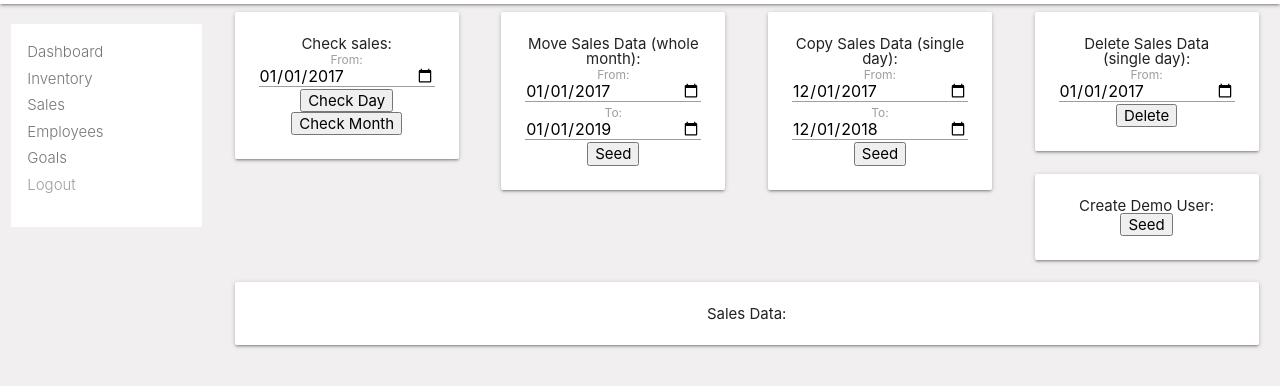
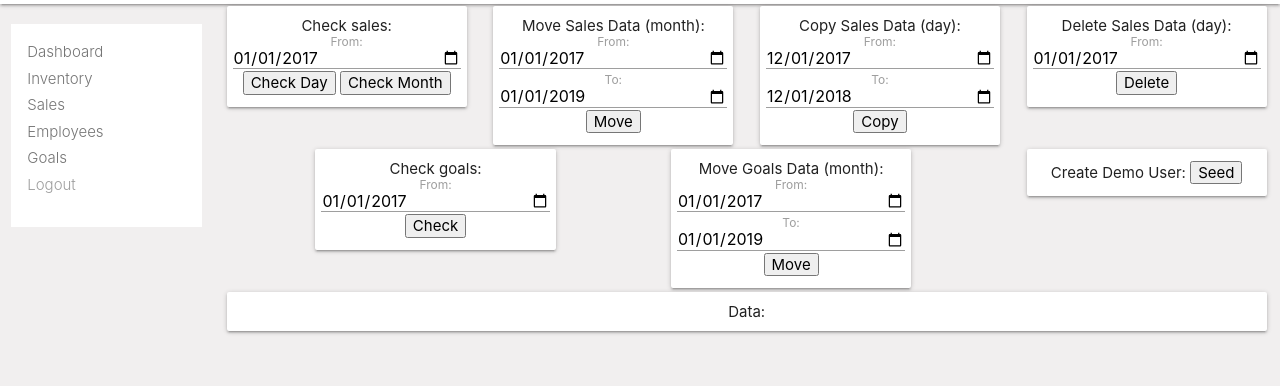
Before and after one commit to JoleenTsai/io.n, a website: page public/utilities.html in a window 1280 px wide. Shown: the part 60-446 px from the top of the page. Drawn offline with nearby package versions, Linux system fonts and the light colour scheme; sample sign-in values are in the browser's storage.

Commit message:
seed goals utility

```diff
--- a/public/utilities.html
+++ b/public/utilities.html
@@ -13,6 +13,17 @@
     <link rel="stylesheet" href="https://cdnjs.cloudflare.com/ajax/libs/materialize/0.98.0/css/materialize.min.css">
     <link rel="stylesheet" href="./assets/CSS/styles.css">
     <style>
+        .mainContent {
+            display: flex;
+            flex-wrap: wrap;
+        }
+        .card {
+            margin: 2px;
+            padding: 2px;
+        }
+        .card-content {
+            padding: 10px 4px !important;
+        }
         input {
         margin-bottom: 2px!important;
         height: unset!important;
@@ -86,14 +97,14 @@
                 <div class="col s12 m3 l3">
                     <div class="card">
                         <div class="card-content">
-                            Move Sales Data (whole month):
+                            Move Sales Data (month):
                             <form>
                                 <label for="movefrom">From:</label>
                                 <input onchange='changeCheckDate(this)' type="date" name="movefrom" id="moveFromDate" value='2017-01-01'>
                                 <label for="moveto">To:</label>
                                 <input onchange='changeCheckDate(this)' type="date" name="moveto" id="moveToDate" value='2019-01-01'>
                             </form>
-                            <button onclick="moveSales()">Seed</button>
+                            <button onclick="moveSales()">Move</button>
                         </div>
                     </div>
                 </div>
@@ -101,21 +112,21 @@
                 <div class="col s12 m3 l3">
                     <div class="card">
                         <div class="card-content">
-                            Copy Sales Data (single day):
+                            Copy Sales Data (day):
                             <form>
                                 <label for="copyfrom">From:</label>
                                 <input onchange='changeCheckDate(this)' type="date" name="copyfrom" id="copyFromDate" value='2017-12-01'>
                                 <label for="copyto">To:</label>
                                 <input onchange='changeCheckDate(this)' type="date" name="copyto" id="copyToDate" value='2018-12-01'>
                             </form>
-                            <button onclick="copySales()">Seed</button>
+                            <button onclick="copySales()">Copy</button>
                         </div>
                     </div>
                 </div>
                 <div class="col s12 m3 l3">
                     <div class="card">
                         <div class="card-content">
-                            Delete Sales Data (single day):
+                            Delete Sales Data (day):
                             <form>
                                 <label for="deletefrom">From:</label>
                                 <input onchange='changeCheckDate(this)' type="date" name="deletefrom" id="deleteFromDate" value='2017-01-01'>
@@ -124,6 +135,49 @@
                         </div>
                     </div>
                 </div>
+
+                <div class="col s12 m3 l3">
+                    <div class="card">
+                        <div class="card-content">
+                            Check goals:
+                            <form>
+                                <label for="checkgoals">From:</label>
+                                <input class='input' type="date" name="checkgoals" id="checkGoalsDate" value='2017-01-01'>
+                            </form>
+                            <button onclick="checkGoals()">Check</button>
+                        </div>
+                    </div>
+                </div>
+
+                <div class="col s12 m3 l3">
+                    <div class="card">
+                        <div class="card-content">
+                            Move Goals Data (month):
+                            <form>
+                                <label for="goalmovefrom">From:</label>
+                                <input onchange='changeCheckDate(this)' type="date" name="goalmovefrom" id="moveGoalsFromDate" value='2017-01-01'>
+                                <label for="goalmoveto">To:</label>
+                                <input onchange='changeCheckDate(this)' type="date" name="goalmoveto" id="moveGoalsToDate" value='2019-01-01'>
+                            </form>
+                            <button onclick="moveSales()">Move</button>
+                        </div>
+                    </div>
+                </div>
+
+                <!-- <div class="col s12 m3 l3">
+                    <div class="card">
+                        <div class="card-content">
+                            Move Inventory Data (month):
+                            <form>
+                                <label for="invmovefrom">From:</label>
+                                <input onchange='changeCheckDate(this)' type="date" name="invmovefrom" id="invMoveFromDate" value='2017-01-01'>
+                                <label for="invmoveto">To:</label>
+                                <input onchange='changeCheckDate(this)' type="date" name="invmoveto" id="invMoveToDate" value='2019-01-01'>
+                            </form>
+                            <button onclick="moveSales()">Move</button>
+                        </div>
+                    </div>
+                </div> -->
 
                 <div class="col s12 m3 l3">
                     <div class="card">
@@ -138,7 +192,7 @@
                     <div class="card">
 
                         <div class="card-content">
-                            Sales Data:
+                            Data:
                             <div id="salesData">
 
                             </div>
@@ -159,6 +213,7 @@
     <script>
         function changeCheckDate(elem) {
             document.getElementById('checkSalesDate').value = elem.value
+            document.getElementById('checkGoalsDate').value = elem.value
         }
         function checkSales(period) {
             event.preventDefault()
@@ -188,29 +243,64 @@
                 })
                 .catch(e => console.log(e))
         }
+
         function moveSales() {
             event.preventDefault()
             const fromDate = moment(document.getElementById('moveFromDate').value).startOf('month').format("YYYYMMDD")
             const toDate = moment(document.getElementById('moveToDate').value).startOf('month').format("YYYYMMDD")
-            fetch(`/sales/move-${fromDate}-${toDate}`, { method: 'PUT' })
+            fetch(`/seed/sales/move/${fromDate}-${toDate}`, { method: 'PUT' })
                 .then(r => console.log(r))
                 .catch(e => console.log(e))
         }
+
         function copySales() {
             event.preventDefault()
             const fromDate = moment(document.getElementById('copyFromDate').value).format("YYYYMMDD")
             const toDate = moment(document.getElementById('copyToDate').value).format("YYYYMMDD")
-            fetch(`/sales/copy-${fromDate}-${toDate}`, { method: 'PUT' })
+            fetch(`seed/sales/copy/${fromDate}-${toDate}`, { method: 'PUT' })
                 .then(r => console.log(r))
                 .catch(e => console.log(e))
         }
         function deleteSales() {
             event.preventDefault()
             const fromDate = moment(document.getElementById('deleteFromDate').value).format("YYYYMMDD")
-            fetch(`/sales/${fromDate}`, { method: 'delete' })
+            fetch(`seed/sales/delete/${fromDate}`, { method: 'delete' })
                 .then(r => console.log(r))
                 .catch(e => console.log(e))
         }
+
+        function checkGoals() {
+            event.preventDefault()
+            theDate = moment(document.getElementById('checkGoalsDate').value).format("YYYYMMDD")
+            fetch(`/goals/${theDate}`)
+                .then(r => r.json())
+                .then(goal => {
+                    document.getElementById('salesData').innerHTML = ''
+                        const line = document.createElement('p')
+                        line.innerHTML = `${goal.Date}: ${goal.day_average_sales_goal}`
+                        document.getElementById('salesData').appendChild(line)
+                })
+                .catch(e => console.log(e))
+        }
+
+        function moveGoals() {
+            event.preventDefault()
+            const fromDate = moment(document.getElementById('moveGoalsFromDate').value).startOf('month').format("YYYYMMDD")
+            const toDate = moment(document.getElementById('moveGoalsToDate').value).startOf('month').format("YYYYMMDD")
+            fetch(`seed/goals/move/${fromDate}-${toDate}`, { method: 'PUT' })
+                .then(r => console.log(r))
+                .catch(e => console.log(e))
+        }
+
+        // function moveInventory() {
+        //     event.preventDefault()
+        //     const fromDate = moment(document.getElementById('invMoveFromDate').value).startOf('month').format("YYYYMMDD")
+        //     const toDate = moment(document.getElementById('invMoveToDate').value).startOf('month').format("YYYYMMDD")
+        //     fetch(`/seed/inventory/move/${fromDate}-${toDate}`, { method: 'PUT' })
+        //         .then(r => console.log(r))
+        //         .catch(e => console.log(e))
+        // }
+
         function createDemoUser() {
 
             fetch(`/users`, {
--- a/routes/goalRoutes.js
+++ b/routes/goalRoutes.js
@@ -1,5 +1,6 @@
 const db = require('../models')
 const Op = db.Sequelize.Op
+const moment = require('moment')
 
 module.exports = app => {
     // All Goals
@@ -14,7 +15,7 @@ module.exports = app => {
     app.get('/goals/:date', (req, res) => {
         db.Goals.findOne({
             where: {
-                date: moment(req.params.date).format('YYYY-MM-DD')
+                Date: moment(req.params.date).format('YYYY-MM-DD')
             },
         })
             .then(goal => res.json(goal))
```
Also changed, not shown: routes/seedRoutes.js (+7 -6 lines).
